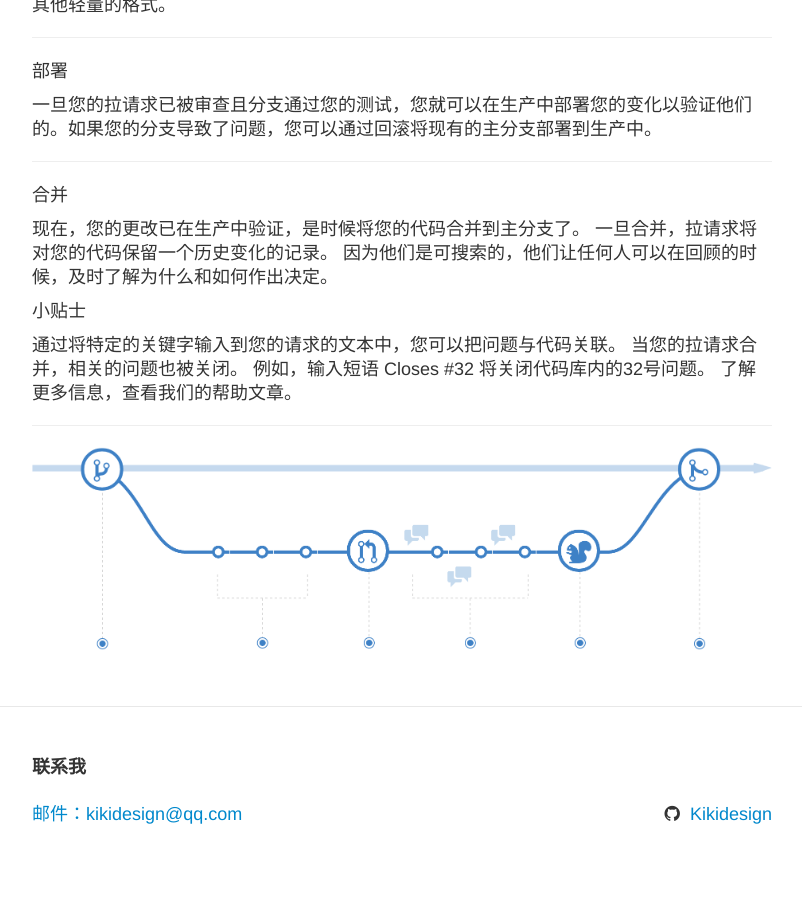
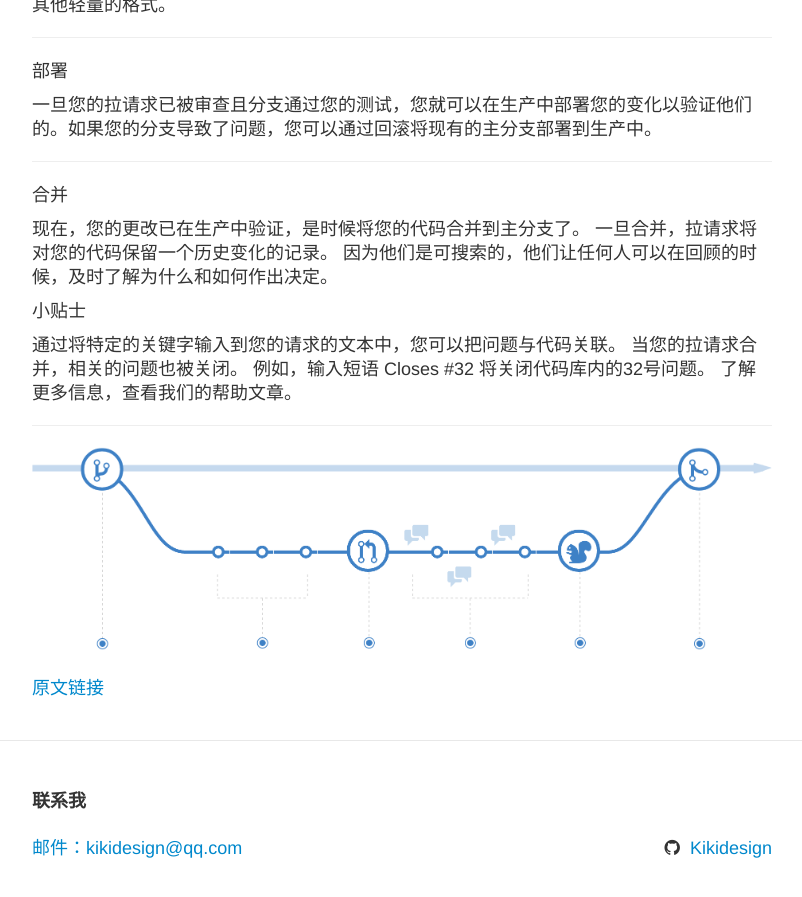
Before and after one commit to kikidesign/kikidesign.github.io, a Jekyll site: the page built from _posts/2016-05-17-Understanding-the-GitHub-Flow.md, in a window 1280 px wide and 900 px high, scrolled down 2101 px. Shown: the top 897 px of the window, without its empty margins (238-1040 px from the left). Built offline with Jekyll 4.4.1, drawn with Linux system fonts in a browser that asks for light colours; before the commit the page ends 2967 px from its top, so only the background shows below that.

Commit message:
Github Flow

```diff
--- a/_posts/2016-05-17-Understanding-the-GitHub-Flow.md
+++ b/_posts/2016-05-17-Understanding-the-GitHub-Flow.md
@@ -88,3 +88,7 @@ GitHub上会显示您的新的提交和任何附加的反馈，您可以在统
 ----------------
 
 ![Deployment-Target](https://raw.githubusercontent.com/kikidesign/kikidesign.github.io/master/_image/GitHub-Flow.png)
+
+[原文链接][GitHub-Flow]
+
+[GitHub-Flow]: https://guides.github.com/introduction/flow/
```
Also changed, not shown: 1 other file.
